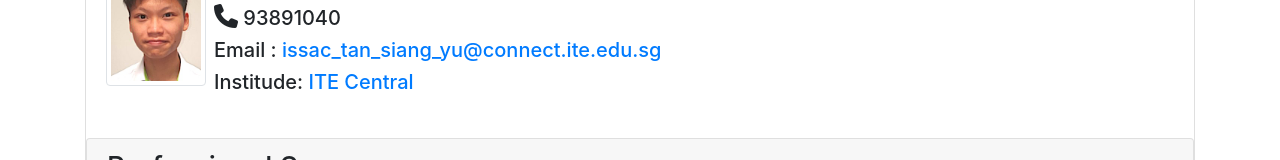
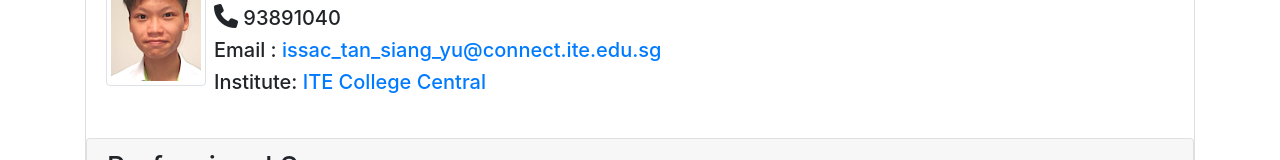
Before and after one commit to Txnz/Txnz.github.io, a plain HTML site: page index.html in a window 1280 px wide. Shown: the part 354-514 px from the top of the page. Drawn offline with nearby package versions, Linux system fonts and the light colour scheme.

Commit message:
Update index.html

```diff
--- a/index.html
+++ b/index.html
@@ -29,7 +29,7 @@
                         <h5 class="px-2">Age : 17</h5>
                         <h5 class="px-2"><i class="fa fa-phone" style="font-size:24px"></i> 93891040  </h5>
                         <h5 class="px-2">Email : <a href="mailto:issac_tan_siang_yu@connect.ite.edu.sg">issac_tan_siang_yu@connect.ite.edu.sg</a><br> </h5>
-                        <h5 class="px-2">Institude: <a href="http://www.ite.edu.sg">ITE Central</a><br></h5>
+                        <h5 class="px-2">Institute: <a href="http://www.ite.edu.sg">ITE College Central</a><br></h5>
                         <div />
                     </div>
 
```
